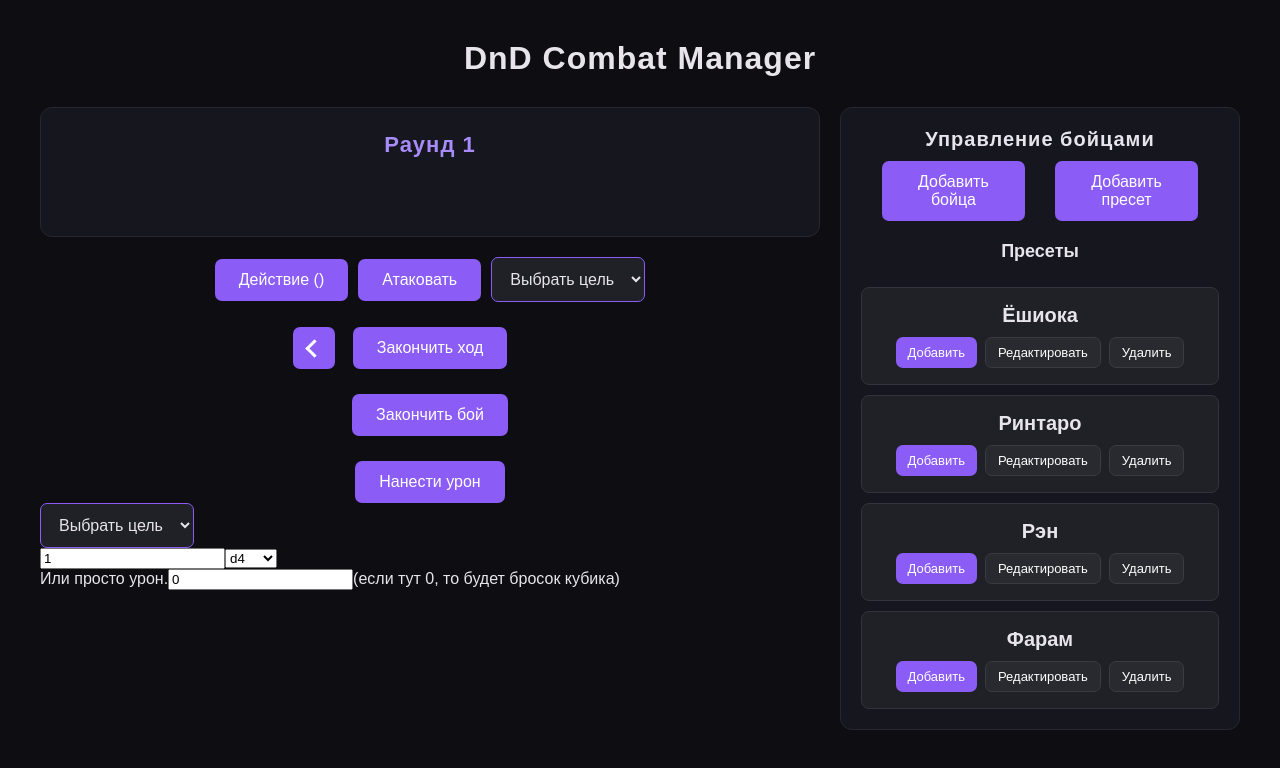
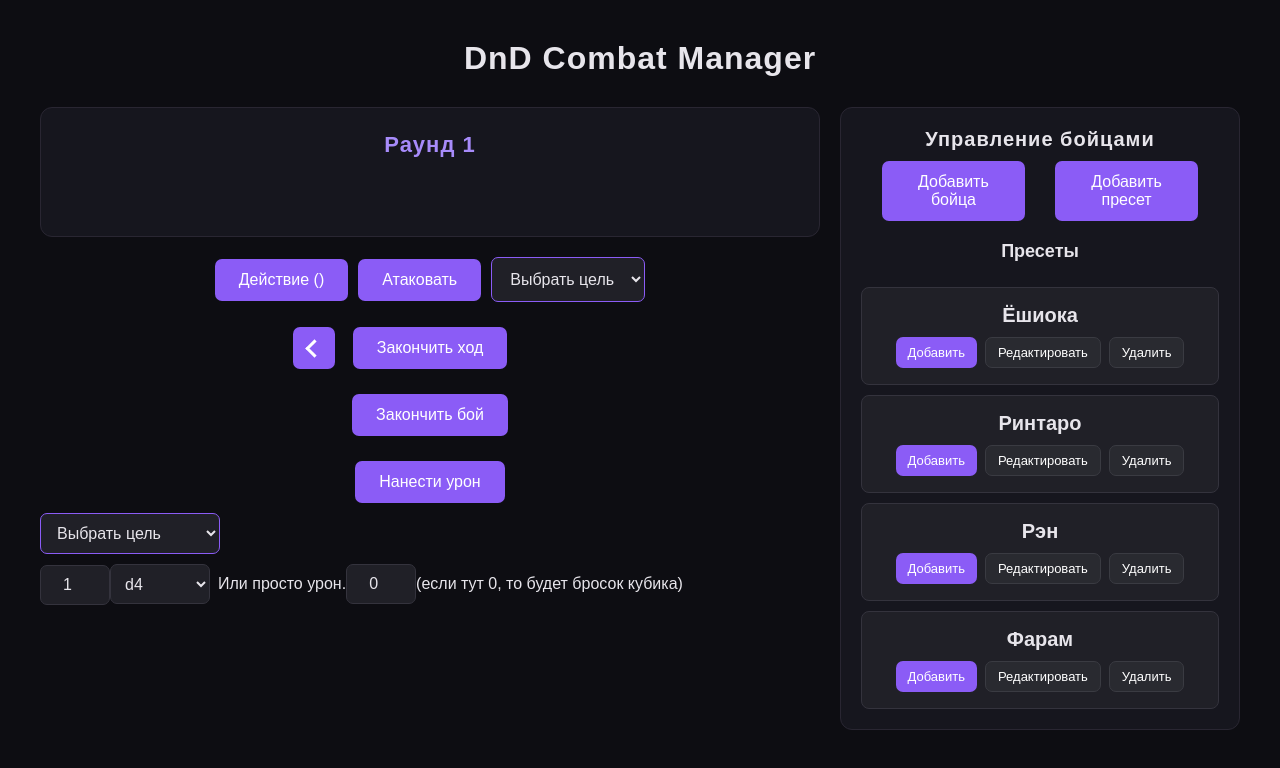
Before and after one commit to j0mp1x/DnD-Combat-Manger, a React (Vite) app: page / in a window 1280 px wide. Shown: the top 768 px of the page. Built offline with nearby package versions, Linux system fonts and the light colour scheme.

Commit message:
Первый тест, первый деплой

```diff
--- a/src/App.jsx
+++ b/src/App.jsx
@@ -226,6 +226,7 @@ function App() {
                             </button>
                             <button onClick={onEndCombat}>Закончить бой</button>
                             <button onClick={takeDamage}>Нанести урон</button>
+                            <div className="globalTarget">
                                 <select
                                     className="targetSelect"
                                     name="globalTarget"
@@ -249,13 +250,16 @@ function App() {
                                         )
                                     })}
                                 </select>
+                            </div>
+                            <div className="diceControls">
                                 <form>
                                     <label>
                                         <input
                                             type="number"
                                             name="quantity"
                                             value={
-                                            gameState.globalDamageDice.quantity
+                                                gameState.globalDamageDice
+                                                    .quantity
                                             }
                                             onChange={setGlobalDamageQ}
                                         />
@@ -285,6 +289,7 @@ function App() {
                                     />
                                     (если тут 0, то будет бросок кубика)
                                 </label>
+                            </div>
                         </div>
                     </div>
                 </div>
--- a/src/data/weapons.js
+++ b/src/data/weapons.js
@@ -11,7 +11,7 @@ class Weapon {
     getType() {
         if (this.type === WEAPON_TYPES.RANGED_WEAPON) {
             return ATTACK_MODIFIERS.dex
-        } else if (this.type === WEAPON_TYPES && this.isFinesse) {
+        } else if (this.type === WEAPON_TYPES.MELEE_WEAPON && this.isFinesse) {
             return ATTACK_MODIFIERS.unity
         } else {
             return ATTACK_MODIFIERS.str
--- a/src/index.css
+++ b/src/index.css
@@ -599,3 +599,83 @@ button:hover {
     border-color: #a78bfa;
     box-shadow: 0 0 0 2px rgba(139, 92, 246, 0.15);
 }
+
+/* Global target and damage*/
+
+.diceControls {
+    display: flex;
+    align-items: center;
+    gap: 8px;
+    margin-top: 10px;
+}
+
+.diceControls input,
+.diceControls select {
+    height: 40px;
+    padding: 8px 10px;
+
+    background: #202027;
+    color: #e7e5eb;
+
+    border: 1px solid #34333d;
+    border-radius: 7px;
+
+    font-size: 16px;
+    outline: none;
+
+    transition: 0.15s;
+}
+
+.diceControls input {
+    width: 70px;
+    text-align: center;
+}
+
+.diceControls select {
+    min-width: 100px;
+    cursor: pointer;
+}
+
+.diceControls input:focus,
+.diceControls select:focus {
+    border-color: #8b5cf6;
+    box-shadow: 0 0 0 2px rgba(139, 92, 246, 0.15);
+}
+
+.diceControls input:hover,
+.diceControls select:hover {
+    border-color: #5a5865;
+}
+
+.globalTarget {
+    display: flex;
+    align-items: center;
+    gap: 10px;
+    margin-top: 10px;
+}
+
+.globalTarget select {
+    min-width: 180px;
+    padding: 10px 12px;
+
+    background: #202027;
+    color: #e7e5eb;
+
+    border: 1px solid #8b5cf6;
+    border-radius: 7px;
+
+    font-size: 16px;
+    cursor: pointer;
+    outline: none;
+
+    transition: 0.15s;
+}
+
+.globalTarget select:hover {
+    border-color: #a78bfa;
+}
+
+.globalTarget select:focus {
+    border-color: #a78bfa;
+    box-shadow: 0 0 0 2px rgba(139, 92, 246, 0.15);
+}
```
Lines whose indentation alone changed are shown as unchanged.
